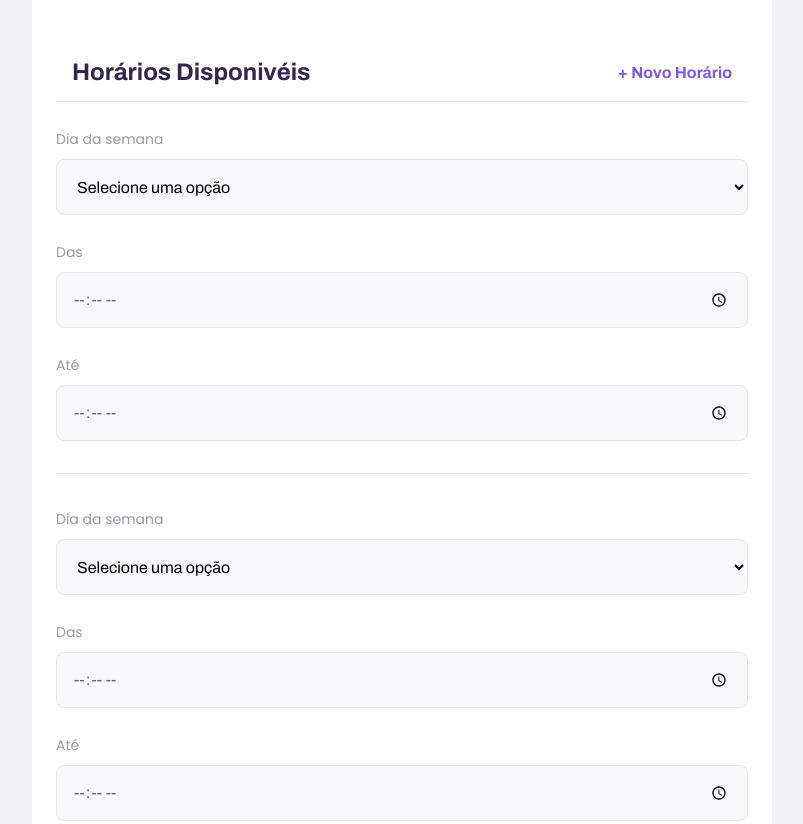
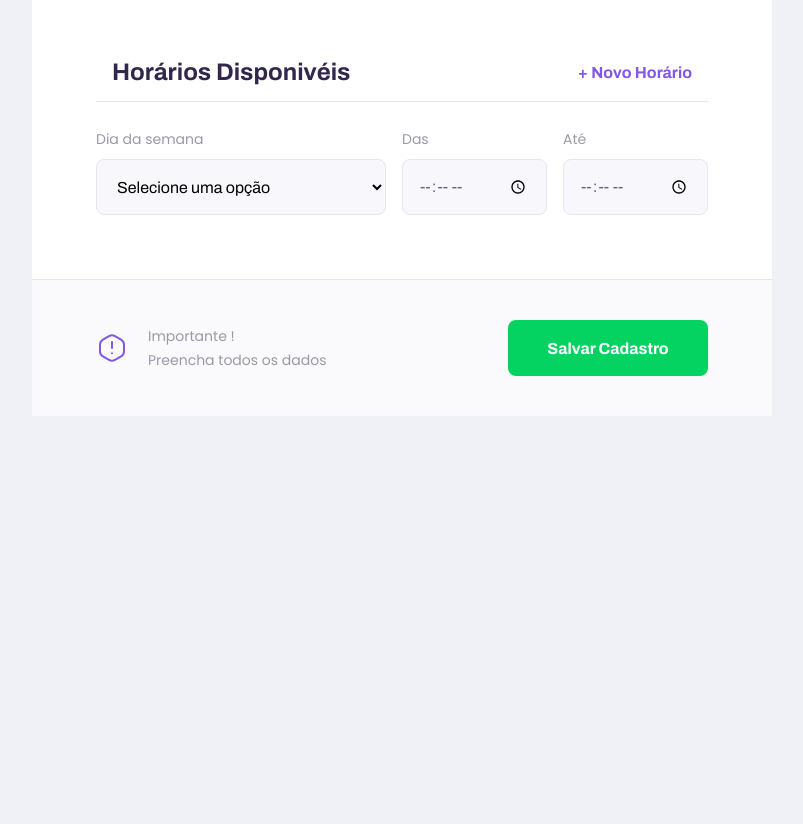
Before and after one commit to Lazaro1/nlw, a plain HTML site: page give-classes.html in a window 1280 px wide. Shown: the part 1340-2164 px from the top of the page, without its empty margins (238-1041 px from the left). After the commit the page ends 1756 px from the top, so only its background shows below. Drawn offline with Linux system fonts and the light colour scheme.

Commit message:
Aula 03 ok

```diff
--- a/give-classes.html
+++ b/give-classes.html
@@ -15,6 +15,8 @@
     <link rel="stylesheet" href="styles/partials/page-give-classes.css">
 
     <link href="https://fonts.googleapis.com/css2?family=Archivo:wght@400;700&amp;family=Poppins:wght@400;600&amp;display=swap" rel="stylesheet">
+
+    <script src="scripts/addField.js" defer></script>
 </head>
 
 <body id="page-give-classes">
@@ -88,9 +90,9 @@
 
                 </fieldset>
 
-                <fieldset>
+                <fieldset id="schedule-items">
                     <legend>Horários Disponivéis
-                        <button id="add-time">+ Novo Horário</button>
+                        <button type= "button" id="add-time">+ Novo Horário</button>
                     </legend>
 
                     <div class="schedule-item">
@@ -120,33 +122,7 @@
                         </div>
 
                     </div>
-                    <div class="schedule-item">
 
-                        <div class="select-block">
-                            <label for="weekday">Dia da semana</label>
-                            <select name="weekday[]" required>
-                                <option value="">Selecione uma opção</option>
-                                <option value="1">Domingo</option>
-                                <option value="2">Segunda-feira</option>
-                                <option value="3">Terça-feira</option>
-                                <option value="4">Quarta-feira</option>
-                                <option value="5">Quinta-Feira</option>
-                                <option value="6">Sexta-Feira</option>
-                                <option value="7">Sábado</option>
-                            </select>
-                        </div>
-
-                        <div class="input-block">
-                            <label for="time_from">Das</label>
-                            <input type="time"  name="time_from[]" required>
-                        </div>
-
-                        <div class="input-block">
-                            <label for="time_to">Até</label>
-                            <input type="time"  name="time_to[]" required>
-                        </div>
-
-                    </div>
                 </fieldset>
             </form>
 
--- /dev/null
+++ b/scripts/addField.js
@@ -0,0 +1,22 @@
+//Procurar o botao
+document.querySelector("#add-time")
+//Quando clicar no botao
+.addEventListener('click', cloneField)
+
+//Executar uma ação
+function cloneField () {
+    // Duplicar os campos. Que Campo?
+    const newFieldContainer = document.querySelector('.schedule-item').cloneNode(true);
+
+    //Pegar os campos, que campos?
+    const fields = newFieldContainer.querySelectorAll('input')
+
+    //Para cada campo, limpar
+    fields.forEach(function(field) {
+        // pega o field do momento e limpa ele
+        field.value = ""
+    })
+
+    //Colocar na página: onde?
+    document.querySelector('#schedule-items').appendChild(newFieldContainer);
+}
--- a/styles/partials/page-give-classes.css
+++ b/styles/partials/page-give-classes.css
@@ -122,4 +122,39 @@
         max-width: 100vw;
     }
 
+    #page-give-classes .page-header .header-content {
+        margin-bottom: 0;
+    }
+
+    #page-give-classes main fieldset {
+        padding: 0 64px;
+
+    }
+
+    .schedule-item {
+        display: grid;
+        grid-template-columns: 2fr 1fr 1fr;
+        column-gap: 1.6rem;
+
+    }
+
+    #page-give-classes #schedule-items .select-block+.input-block,
+    #page-give-classes #schedule-items .input-block+.input-block {
+        margin-top: 0;
+    }
+
+    #page-give-classes main footer{
+        padding: 40px 64px;
+        display: flex;
+        align-items: center;
+        justify-content: space-between;
+    }
+
+    #page-give-classes main footer button {
+        margin-top: 0;
+
+        width: 200px;
+    }
+
+
 }
```
